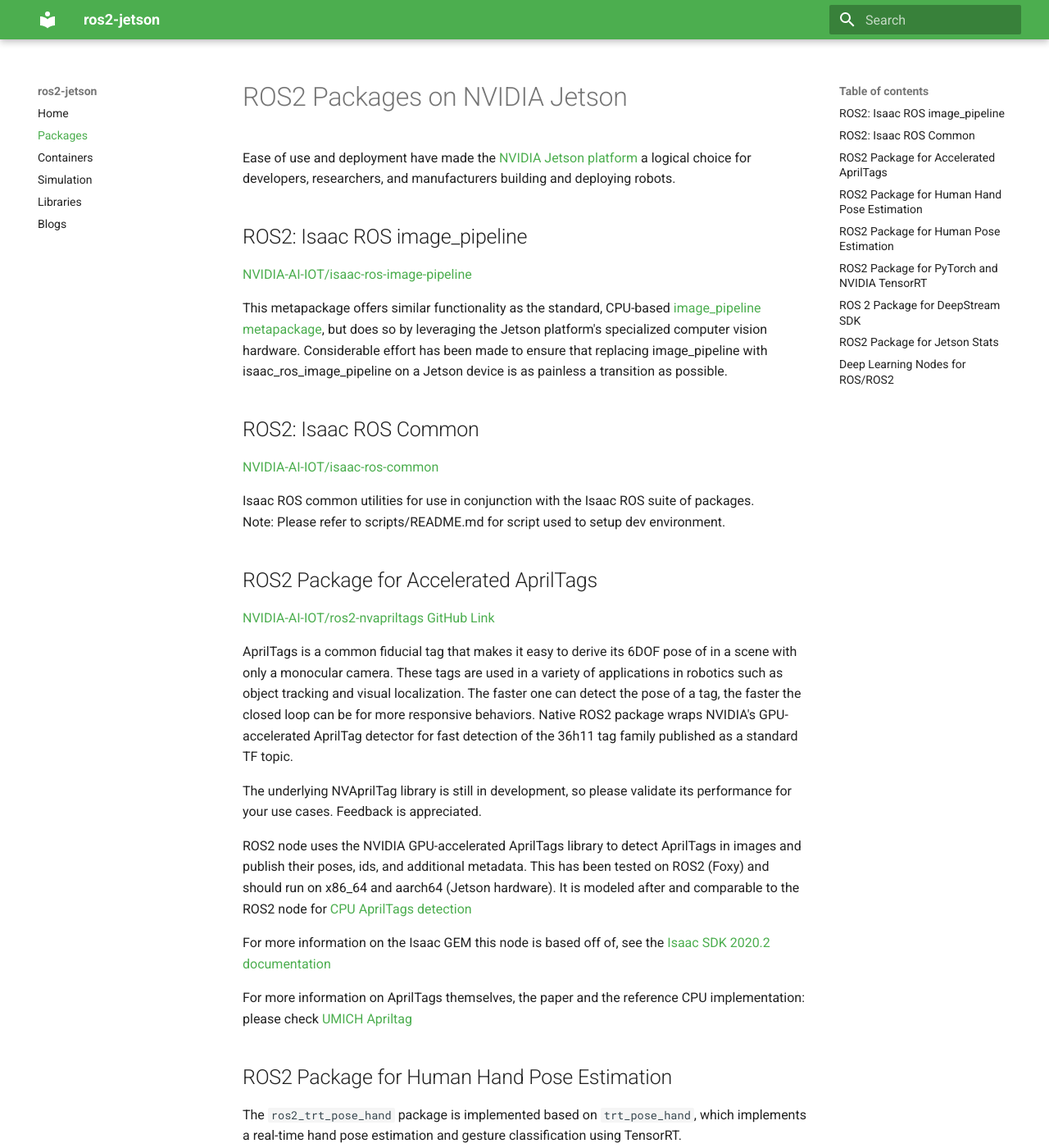
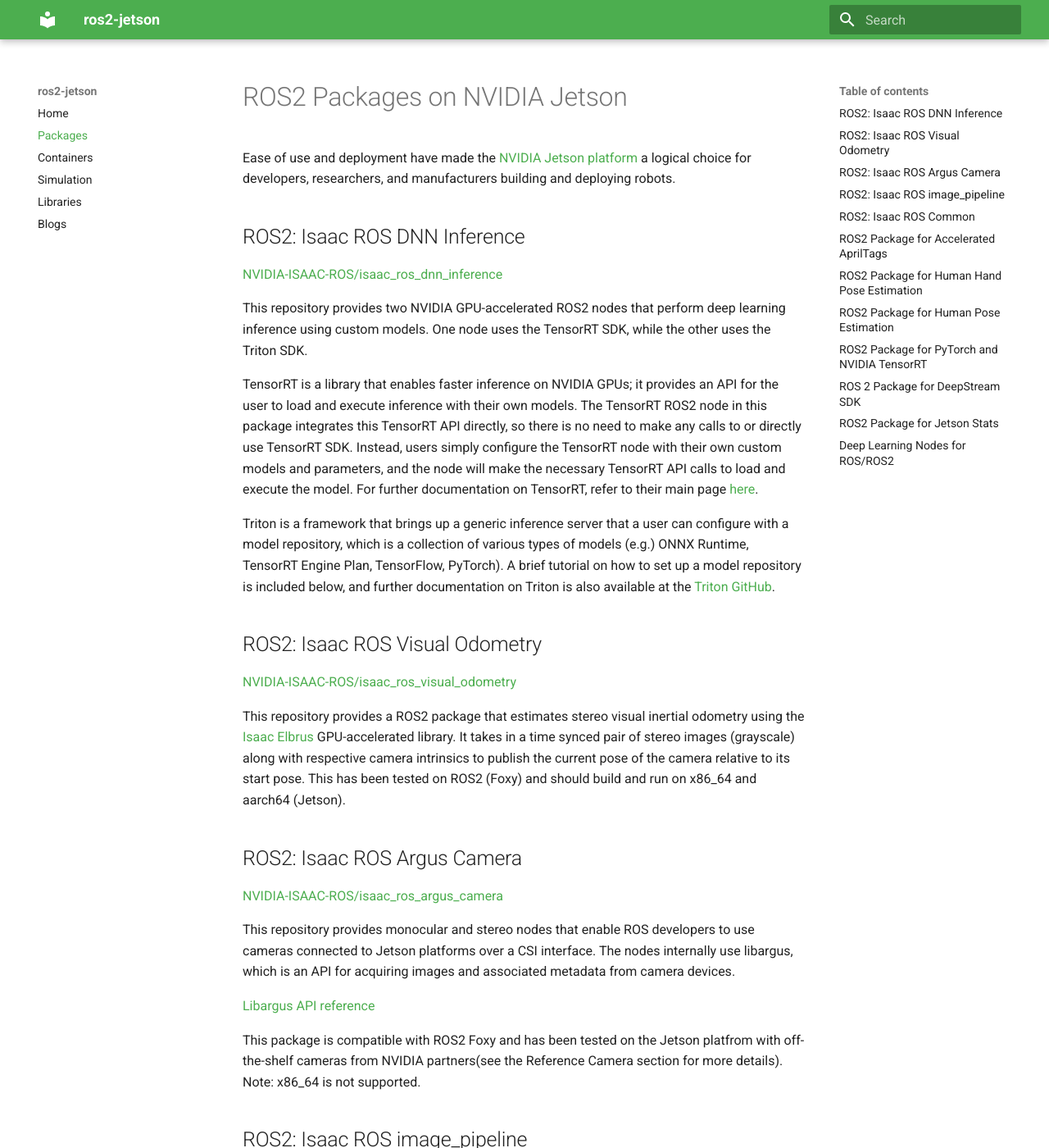
Before and after one commit to NVIDIA-AI-IOT/ros2_jetson, an MkDocs documentation site: the page built from docs/ros2-packages.md, in a window 1280 px wide and 1400 px high. Shown: the whole window at 82% size. Built offline with MkDocs 1.6.1 and Material for MkDocs 9.7.7, drawn with Linux system fonts in a browser that asks for light colours; some of the changed text lies outside the part shown.

Commit message:
added nvidia-isaac-ros

```diff
--- a/docs/ros2-packages.md
+++ b/docs/ros2-packages.md
@@ -2,15 +2,42 @@
 
 Ease of use and deployment have made the [NVIDIA Jetson platform](https://www.nvidia.com/en-us/autonomous-machines/embedded-systems/) a logical choice for developers, researchers, and manufacturers building and deploying robots.
 
+## ROS2: Isaac ROS DNN Inference
+
+[NVIDIA-ISAAC-ROS/isaac\_ros\_dnn\_inference](https://github.com/NVIDIA-ISAAC-ROS/isaac_ros_dnn_inference)
+
+This repository provides two NVIDIA GPU-accelerated ROS2 nodes that perform deep learning inference using custom models. One node uses the TensorRT SDK, while the other uses the Triton SDK.
+
+TensorRT is a library that enables faster inference on NVIDIA GPUs; it provides an API for the user to load and execute inference with their own models. The TensorRT ROS2 node in this package integrates this TensorRT API directly, so there is no need to make any calls to or directly use TensorRT SDK. Instead, users simply configure the TensorRT node with their own custom models and parameters, and the node will make the necessary TensorRT API calls to load and execute the model. For further documentation on TensorRT, refer to their main page [here](https://developer.nvidia.com/tensorrt).
+
+Triton is a framework that brings up a generic inference server that a user can configure with a model repository, which is a collection of various types of models (e.g.) ONNX Runtime, TensorRT Engine Plan, TensorFlow, PyTorch). A brief tutorial on how to set up a model repository is included below, and further documentation on Triton is also available at the [Triton GitHub](https://github.com/triton-inference-server/server).
+
+
+## ROS2: Isaac ROS Visual Odometry
+
+[NVIDIA-ISAAC-ROS/isaac\_ros\_visual\_odometry](https://github.com/NVIDIA-ISAAC-ROS/isaac_ros_visual_odometry)
+
+This repository provides a ROS2 package that estimates stereo visual inertial odometry using the [Isaac Elbrus](https://docs.nvidia.com/isaac/isaac/packages/visual_slam/doc/elbrus_visual_slam.html) GPU-accelerated library. It takes in a time synced pair of stereo images (grayscale) along with respective camera intrinsics to publish the current pose of the camera relative to its start pose. This has been tested on ROS2 (Foxy) and should build and run on x86\_64 and aarch64 (Jetson).
+
+## ROS2: Isaac ROS Argus Camera
+
+[NVIDIA-ISAAC-ROS/isaac\_ros\_argus\_camera](https://github.com/NVIDIA-ISAAC-ROS/isaac_ros_argus_camera)
+
+This repository provides monocular and stereo nodes that enable ROS developers to use cameras connected to Jetson platforms over a CSI interface. The nodes internally use libargus, which is an API for acquiring images and associated metadata from camera devices.
+
+[Libargus API reference](https://docs.nvidia.com/jetson/l4t-multimedia/group__LibargusAPI.html)
+
+This package is compatible with ROS2 Foxy and has been tested on the Jetson platfrom with off-the-shelf cameras from NVIDIA partners(see the Reference Camera section for more details). Note: x86\_64 is not supported.
+
 ## ROS2: Isaac ROS image\_pipeline
 
-[NVIDIA-AI-IOT/isaac-ros-image-pipeline](https://github.com/NVIDIA-AI-IOT/isaac_ros_image_pipeline)
+[NVIDIA-ISAAC-ROS/isaac-ros-image-pipeline](https://github.com/NVIDIA-ISAAC-ROS/isaac_ros_image_pipeline)
 
 This metapackage offers similar functionality as the standard, CPU-based [image\_pipeline metapackage](http://wiki.ros.org/image_pipeline), but does so by leveraging the Jetson platform's specialized computer vision hardware. Considerable effort has been made to ensure that replacing image\_pipeline with isaac\_ros\_image\_pipeline on a Jetson device is as painless a transition as possible.
 
 ## ROS2: Isaac ROS Common
 
-[NVIDIA-AI-IOT/isaac-ros-common](https://github.com/NVIDIA-AI-IOT/isaac_ros_common)
+[NVIDIA-ISAAC-ROS/isaac-ros-common](https://github.com/NVIDIA-ISAAC-ROS/isaac_ros_common)
 
 Isaac ROS common utilities for use in conjunction with the Isaac ROS suite of packages. <br/>
 Note: Please refer to scripts/README.md for script used to setup dev environment.
@@ -18,7 +45,7 @@
 
 ## ROS2 Package for Accelerated AprilTags
 
-[NVIDIA-AI-IOT/ros2-nvapriltags GitHub Link](https://github.com/NVIDIA-AI-IOT/ros2-nvapriltags)
+[NVIDIA-ISAAC-ROS/ros2-nvapriltags GitHub Link](https://github.com/NVIDIA-ISAAC-ROS/ros2-nvapriltags)
 
 AprilTags is a common fiducial tag that makes it easy to derive its 6DOF pose of in a scene with only a monocular camera. These tags are used in a variety of applications in robotics such as object tracking and visual localization. The faster one can detect the pose of a tag, the faster the closed loop can be for more responsive behaviors. Native ROS2 package wraps NVIDIA's GPU-accelerated AprilTag detector for fast detection of the 36h11 tag family published as a standard TF topic.
 
```
